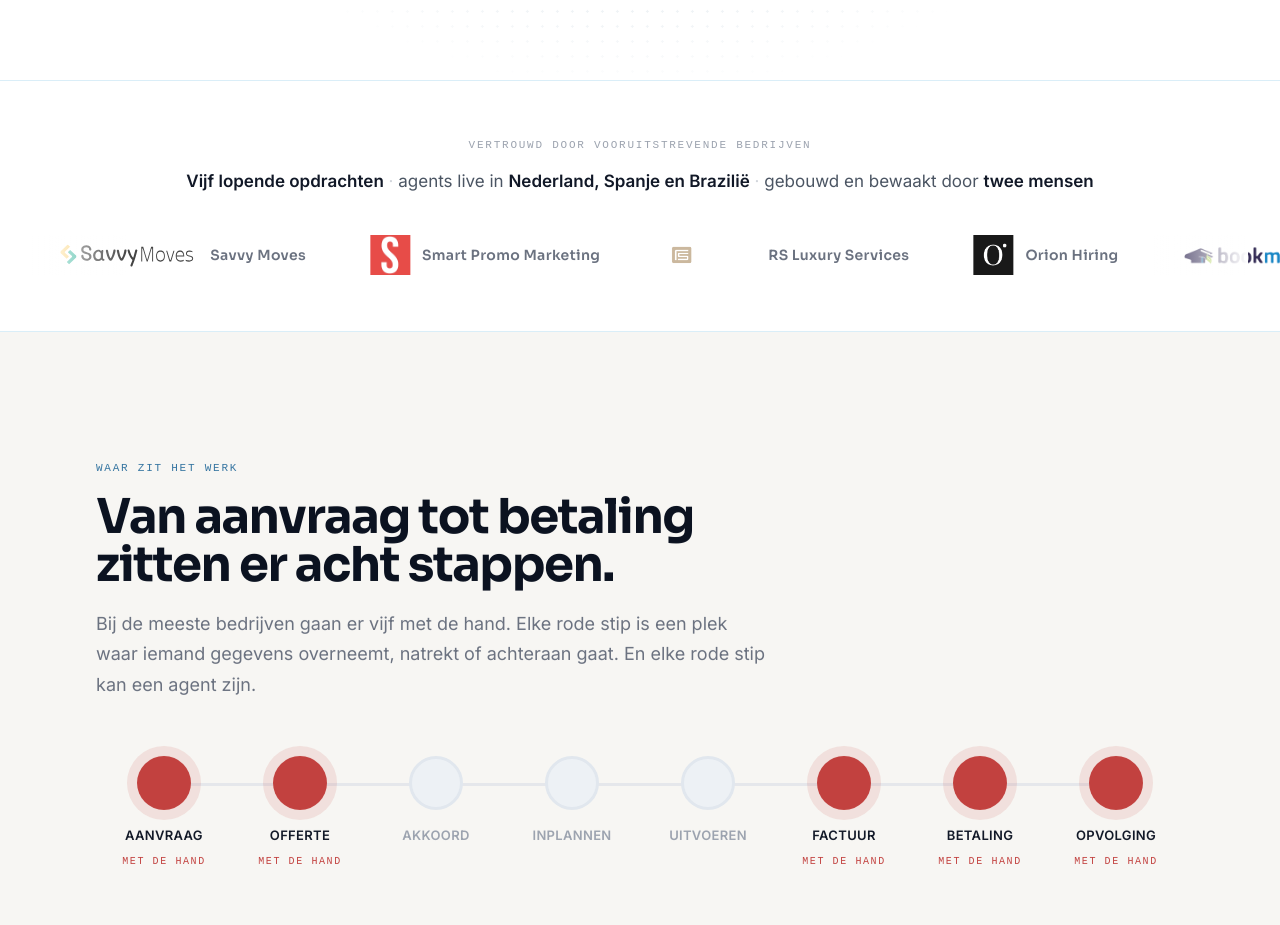
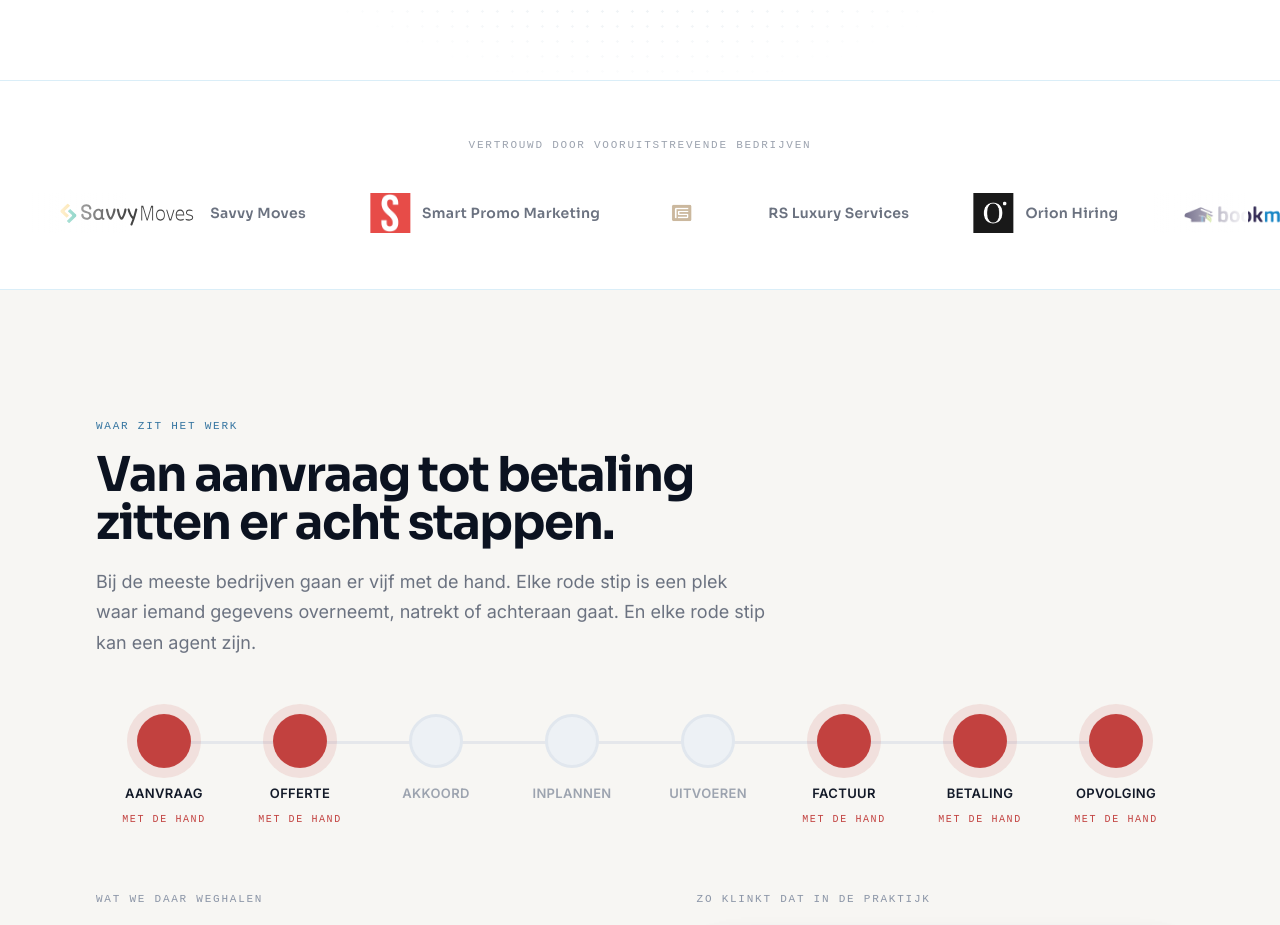
Before and after one commit to JoranTiemessen/touchai-website, a Next.js app: page / in a window 1280 px wide. Shown: the part 1201-2126 px from the top of the page. Built offline with nearby package versions, Linux system fonts and the light colour scheme; a web font is replaced by a local one.

Commit message:
Cijferregel bij de logo's eruit
Co-Authored-By: Claude Opus 5 <noreply@anthropic.com>

```diff
--- a/components/TrustSection.tsx
+++ b/components/TrustSection.tsx
@@ -15,16 +15,9 @@ export default function TrustSection() {
       style={{ background: "rgba(255,255,255,0.88)" }}
     >
       <div className="max-w-7xl mx-auto px-4 sm:px-6 lg:px-8">
-        <div className="text-center mb-10">
-          <p className="label-mono text-gray-400 mb-4">Vertrouwd door vooruitstrevende bedrijven</p>
-          <p className="text-[17px] text-gray-600">
-            <strong className="font-semibold text-gray-900">Vijf lopende opdrachten</strong>
-            <span className="text-gray-300"> · </span>
-            agents live in <strong className="font-semibold text-gray-900">Nederland, Spanje en Brazilië</strong>
-            <span className="text-gray-300"> · </span>
-            gebouwd en bewaakt door <strong className="font-semibold text-gray-900">twee mensen</strong>
-          </p>
-        </div>
+        <p className="label-mono text-center text-gray-400 mb-10">
+          Vertrouwd door vooruitstrevende bedrijven
+        </p>
 
         <div className="relative">
           <div className="absolute left-0 top-0 bottom-0 w-24 bg-gradient-to-r from-white to-transparent z-10 pointer-events-none" />
```
